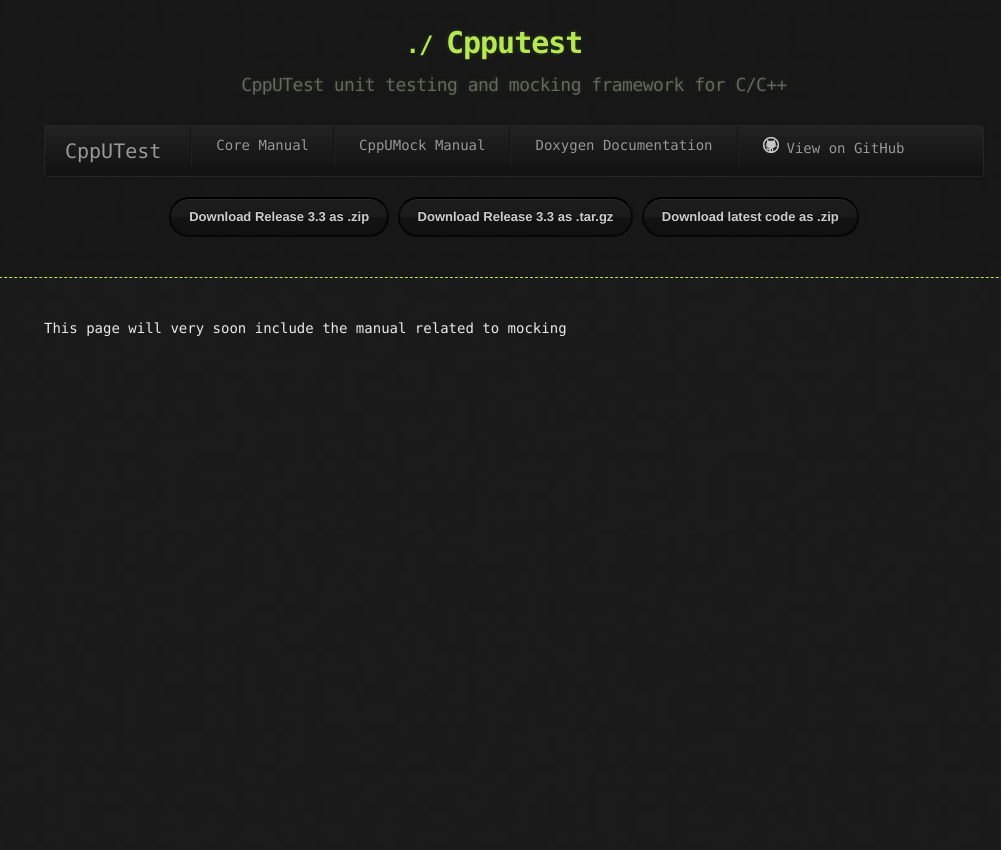
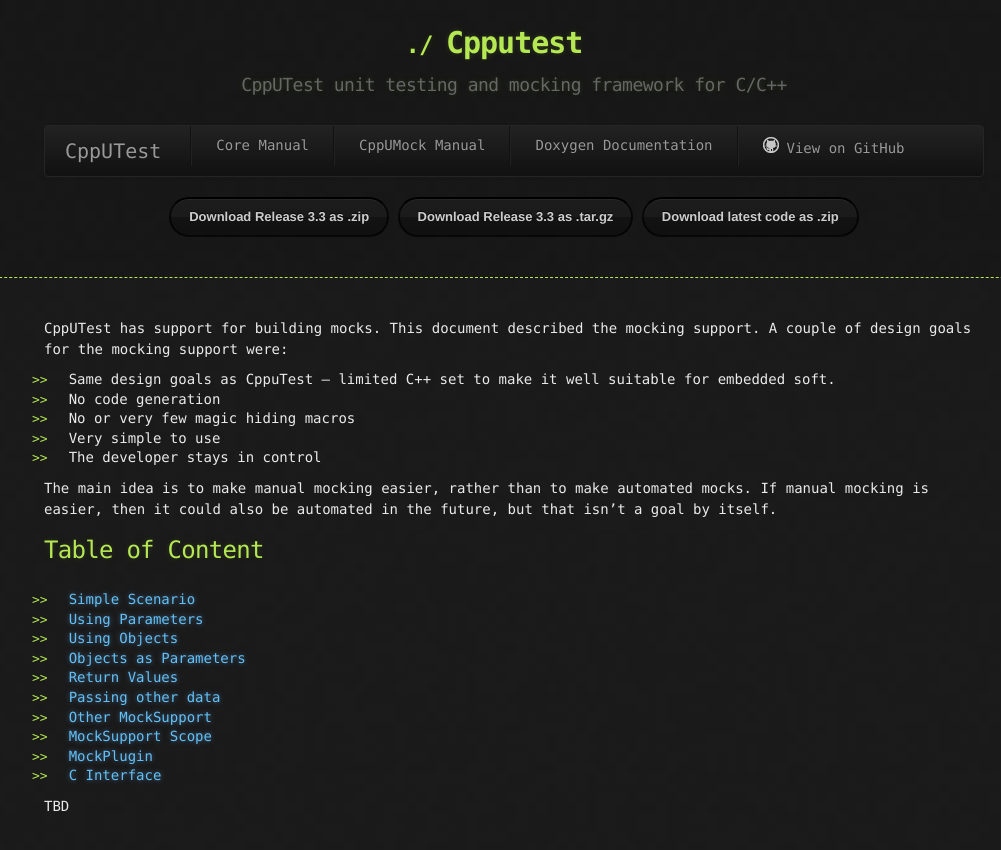
Before and after one commit to cpputest/cpputest.github.io, a Jekyll site: the page built from mocking_manual.markdown, in a window 1280 px wide. Shown: the top 850 px of the page, without its empty margins (126-1127 px from the left). Built offline with Jekyll 4.4.1, drawn with Linux system fonts in a browser that asks for light colours.

Commit message:
Start of the mocking manual

```diff
--- a/manual.markdown
+++ b/manual.markdown
@@ -9,7 +9,8 @@ CppUTest has a couple design principles
 * Simple to use and small
 * Portable to old and new platforms
 
-Below is further CppUTest documentation:
+## Table of Content
+
 * [Getting started](#getting_started)
 * [Test Macros](#test_macros)
 * [Assertions](#assertions)
--- a/mocking_manual.markdown
+++ b/mocking_manual.markdown
@@ -3,4 +3,28 @@ layout: default
 title: CppUTest Mocking Manual
 ---
 
-This page will very soon include the manual related to mocking
+CppUTest has support for building mocks. This document described the mocking support. A couple of design goals for the mocking support were:
+
+
+* Same design goals as CppuTest -- limited C++ set to make it well suitable for embedded soft.
+* No code generation
+* No or very few magic hiding macros
+* Very simple to use
+* The developer stays in control
+
+The main idea is to make manual mocking easier, rather than to make automated mocks. If manual mocking is easier, then it could also be automated in the future, but that isn't a goal by itself.
+
+## Table of Content
+
+* [Simple Scenario](#simple_scenario)
+* [Using Parameters](#parameters)
+* [Using Objects](#objects)
+* [Objects as Parameters](#objects_as_parameters)
+* [Return Values](#return_values)
+* [Passing other data](#other_data)
+* [Other MockSupport](#other_mock_support)
+* [MockSupport Scope](#mock_scope)
+* [MockPlugin](#mock_plugin)
+* [C Interface](#c_interface)
+
+TBD
```
